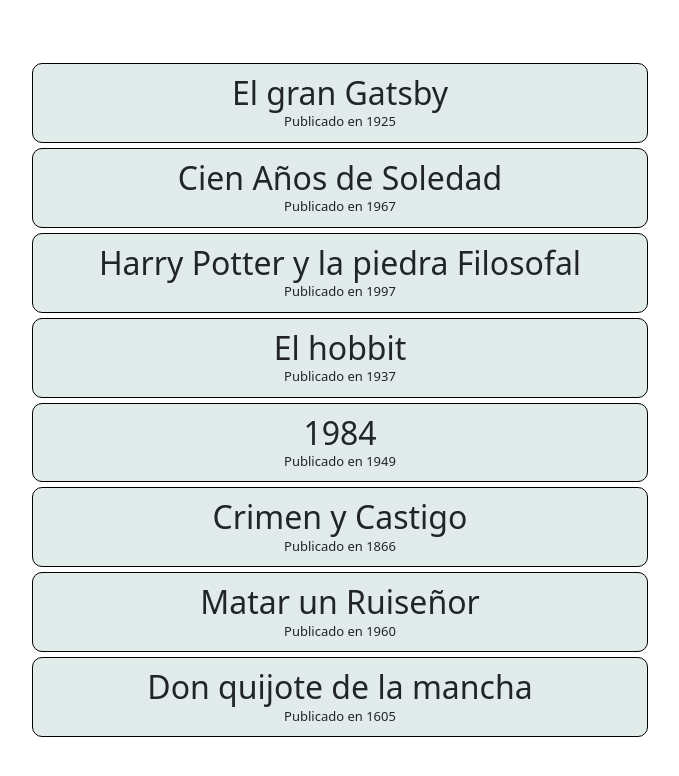
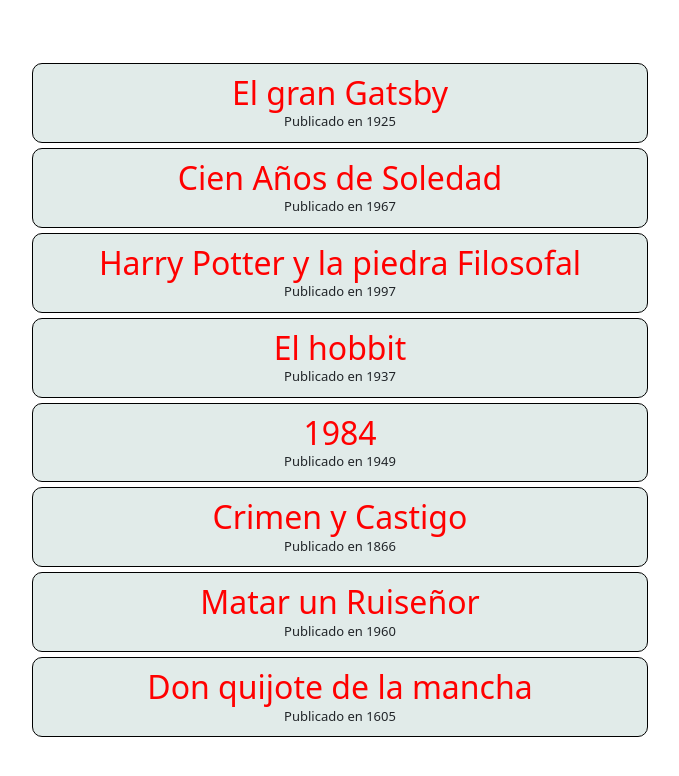
Before and after one commit to JuliTCastillo/Practica-con-React, a React (Vite) app in the folder Repaso/: page / in a window 1280 px wide. Shown: the top 776 px of the page, without its empty margins (300-979 px from the left). Built offline with nearby package versions, Linux system fonts and the light colour scheme.

Commit message:
uso de styled components

```diff
--- a/Repaso/package.json
+++ b/Repaso/package.json
@@ -11,7 +11,8 @@
   },
   "dependencies": {
     "react": "^19.2.0",
-    "react-dom": "^19.2.0"
+    "react-dom": "^19.2.0",
+    "styled-components": "^6.3.11"
   },
   "devDependencies": {
     "@eslint/js": "^9.39.1",
--- a/Repaso/src/assets/components/Libro/Libro.jsx
+++ b/Repaso/src/assets/components/Libro/Libro.jsx
@@ -1,12 +1,18 @@
 import React from 'react'
 import './libro.css'
+import styled from 'styled-components'; //importamos la libreria
 
 export const Libro = ({libro}) => {
+
+    const Titulo = styled.h2`
+        display:block;
+        color: red;
+    `
 
     return (
         <>
             <div className='item'>
-                <h2>{libro.titulo}</h2>
+                <Titulo>{libro.titulo}</Titulo>
                 <span>Publicado en {libro.publicado}</span>
             </div>
         </>
```
Also changed, not shown: 1 other file (tests, documents, lock files or other folders).
